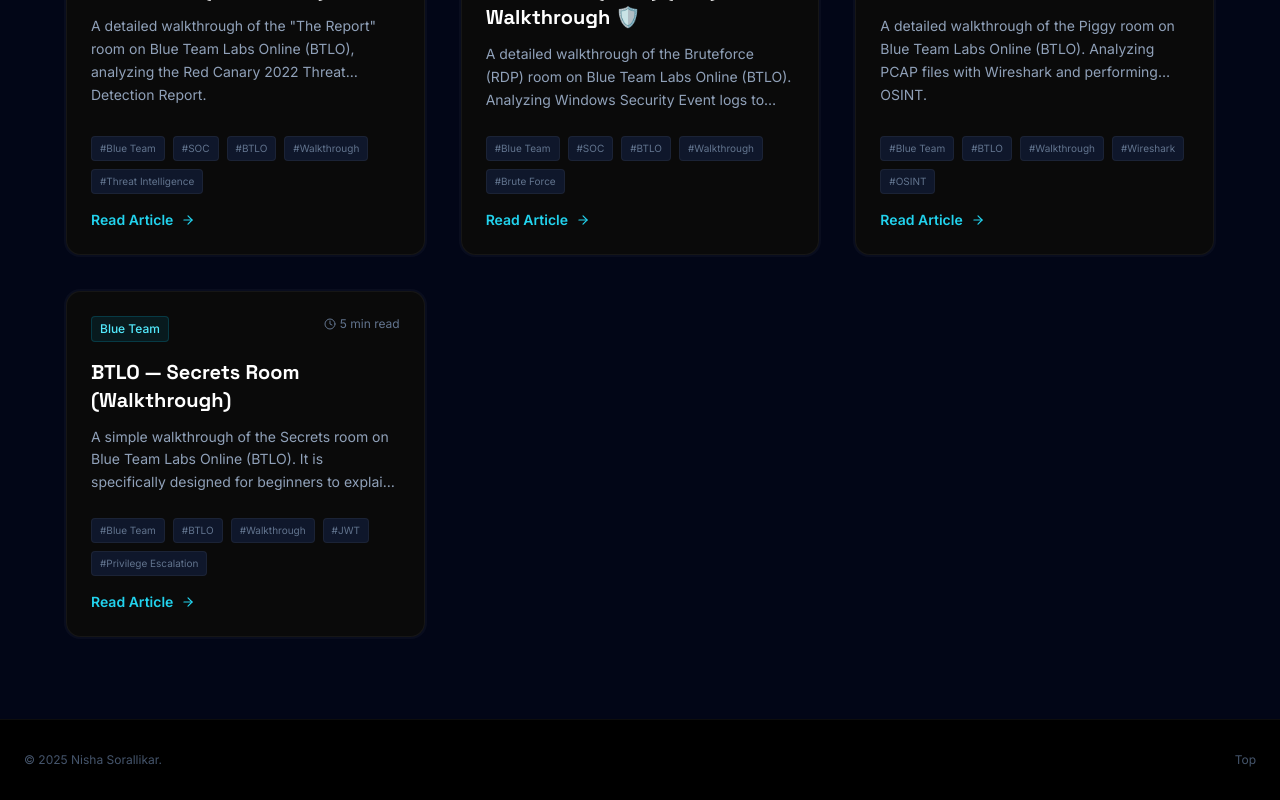
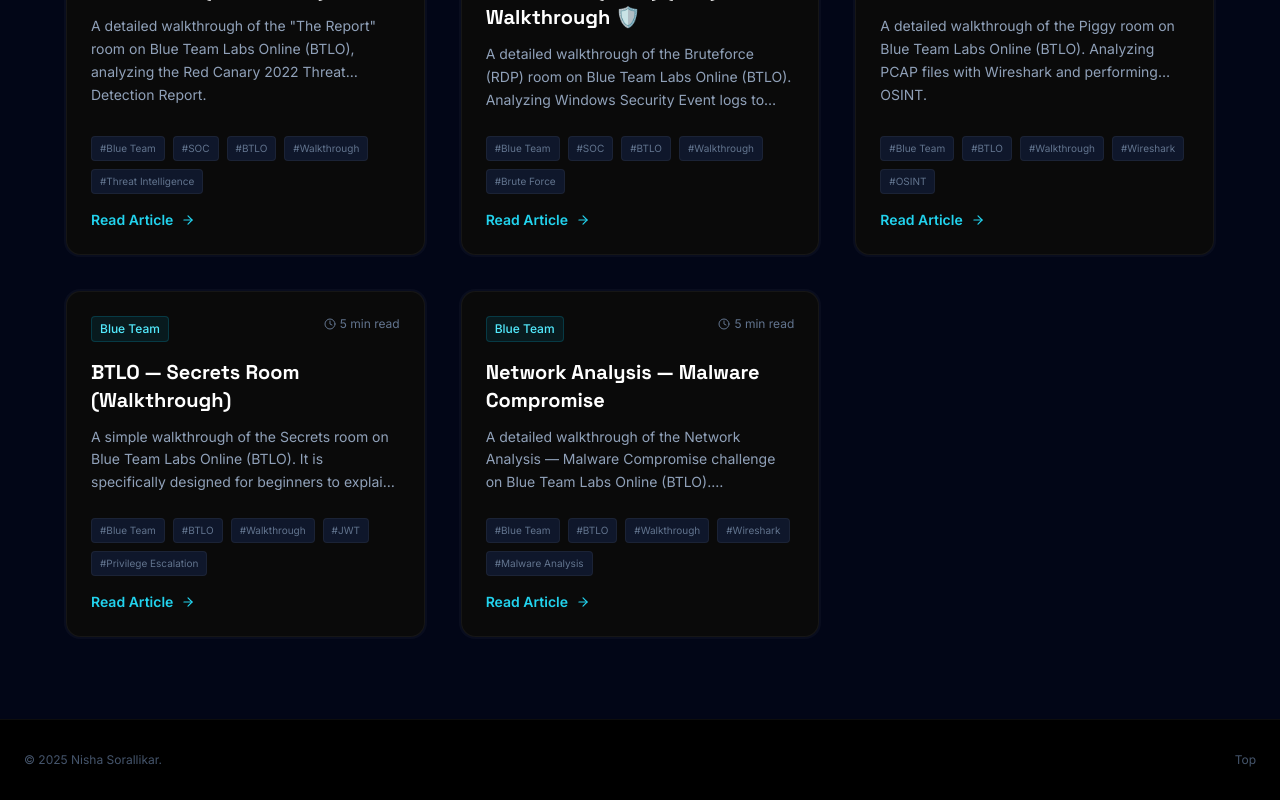
Before and after one commit to nishasorallikar/portfolio, a React (Vite) app: page /blog in a window 1280 px wide. Shown: the part 855-1655 px from the top of the page. Built offline with nearby package versions, Linux system fonts and the light colour scheme.

Commit message:
Add Network Analysis Malware Compromise blog post

```diff
--- /dev/null
+++ b/blog/network-analysis-malware-compromise.md
@@ -0,0 +1,49 @@
+# Network Analysis — Malware Compromise
+
+**Author:** Nishasorallikar
+**Source:** Blue Team Labs Online (BTLO) Walkthrough
+
+### **Introduction**
+This walkthrough covers the retired BTLO challenge **Network Analysis — Malware Compromise**. The primary objective is to analyze a network capture (PCAP) file to identify and trace malware activity that originated from a malicious macro-enabled document.
+
+### **Scenario Breakdown**
+The investigation focuses on a user named Sara who opened a macro-enabled document. Macros are frequently used by attackers to download secondary payloads once executed. In this case, the SOC identified connections to malicious domains, prompting a deep-dive analysis of the network traffic.
+
+### **Tools Used**
+*   **Wireshark:** Used as the primary tool for inspecting network traffic, identifying infected hosts, analyzing HTTP downloads, and tracing command-and-control (C2) communication.
+
+---
+
+### **Step-by-Step Walkthrough**
+
+#### **Question 1: Private IP of the Infected Host**
+*   **Objective:** Identify the internal IP address generating the most suspicious traffic.
+*   **Method:** In Wireshark, go to `Statistics → Endpoints → IPv4` and sort by packet count. Look for private IP ranges (10.x.x.x, 192.168.x.x, or 172.16-31.x.x).
+*   **Analyst Reasoning:** The infected host usually stands out due to an unusually high volume of traffic compared to gateways or DNS servers.
+*   **Answer:** `10.11.27.101`
+
+#### **Question 2: Malware Binary Retrieved by Macro**
+*   **Objective:** Find the filename of the payload downloaded by the macro.
+*   **Method:** Apply the `http` filter and look for `GET` requests. Inspect the URLs and query parameters for suspicious file extensions.
+*   **Key Observation:** A request was found: `GET /QIC/tewokl.php?l=spet10.spr`.
+*   **Answer:** `spet10.spr`
+
+#### **Question 3: Domain for GET /images/**
+*   **Objective:** Identify the domain hosting requests for the `/images/` path.
+*   **Method:** Filter by `http`, locate the `/images/` request, and check the `Host` field in the HTTP header.
+*   **Analyst Insight:** Malware often uses common paths like `/images/` to blend in with legitimate web traffic.
+*   **Answer:** `cochrimato.com`
+
+#### **Question 4: Full .rar URL (Ursnif → Dridex)**
+*   **Objective:** Locate the full URL for a `.rar` archive used to deliver secondary malware.
+*   **Method:** Search for `.rar` patterns using `Ctrl+F` while filtered for `http`.
+*   **Analyst Insight:** Ursnif often downloads Dridex as a secondary payload. Archives like `.rar` are frequently used to evade basic security filters.
+*   **Answer:** `http://95.181.198.231/oiioiashdqbwe.rar`
+
+#### **Question 5: Dridex Post-Infection IP (185.x.x.x)**
+*   **Objective:** Identify the Command-and-Control (C2) IP address starting with `185.`.
+*   **Method:** Use the filter `ip.dst[0] == 185` and analyze the frequency of connections. C2 traffic is typically repetitive.
+*   **Answer:** `185.244.150.230`
+
+### **Conclusion**
+The analysis demonstrates how macro-based infections rely on HTTP for staged delivery and C2 traffic. Mastery of Wireshark’s endpoint statistics and protocol filters is essential for identifying compromised assets in a network.
--- a/src/data/blogPosts.js
+++ b/src/data/blogPosts.js
@@ -194,5 +194,33 @@
                 </a>
             </div>
         `
+    },
+    {
+        id: 'network-analysis-malware-compromise',
+        title: 'Network Analysis — Malware Compromise',
+        excerpt: 'A detailed walkthrough of the Network Analysis — Malware Compromise challenge on Blue Team Labs Online (BTLO). Investigating a macro-based malware infection using Wireshark.',
+        date: 'Feb 2, 2026',
+        readTime: '5 min read',
+        category: 'Blue Team',
+        tags: ['Blue Team', 'BTLO', 'Walkthrough', 'Wireshark', 'Malware Analysis'],
+        content: `
+            <h2>Network Analysis — Malware Compromise Walkthrough</h2>
+            <p>This article documents my investigation into the "Network Analysis — Malware Compromise" room on Blue Team Labs Online. The challenge involves analyzing a PCAP file to trace a macro-based malware infection, identifying infected hosts, malicious payloads (Ursnif/Dridex), and command-and-control (C2) communication.</p>
+
+            <p><strong>Key Findings:</strong></p>
+            <ul>
+                <li><strong>Macro-Enabled Delivery:</strong> Legitimate-looking documents weaponized with macros.</li>
+                <li><strong>HTTP Traffic Masking:</strong> Attackers using common URI paths like /images/ to hide malicious downloads.</li>
+                <li><strong>Multi-Stage Payload:</strong> Ursnif used to download Dridex via compressed archives.</li>
+            </ul>
+
+            <p>You can read the full detailed write-up on my Medium blog:</p>
+
+            <div class="my-8">
+                <a href="https://medium.com/@nishasorallikar/network-analysis-malware-compromise-19aa3a6e668d?postPublishedType=initial" target="_blank" rel="noopener noreferrer" class="inline-flex items-center gap-2 px-6 py-3 bg-white text-black font-bold rounded-lg hover:bg-cyan-400 transition-colors">
+                    Read on Medium <svg xmlns="http://www.w3.org/2000/svg" width="16" height="16" viewBox="0 0 24 24" fill="none" stroke="currentColor" stroke-width="2" stroke-linecap="round" stroke-linejoin="round"><path d="M18 13v6a2 2 0 0 1-2 2H5a2 2 0 0 1-2-2V8a2 2 0 0 1 2-2h6"></path><polyline points="15 3 21 3 21 9"></polyline><line x1="10" y1="14" x2="21" y2="3"></line></svg>
+                </a>
+            </div>
+        `
     }
 ];
```
